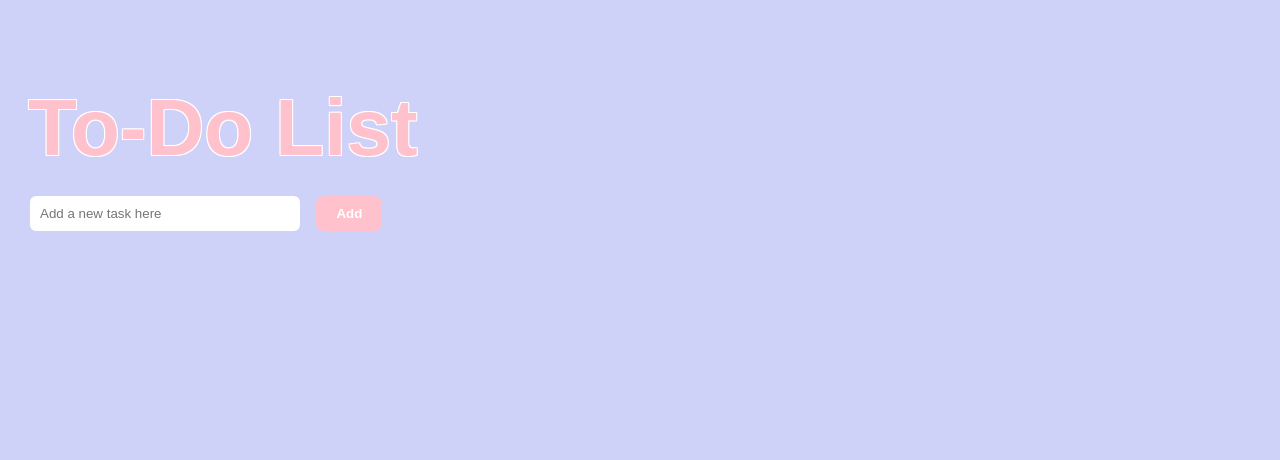
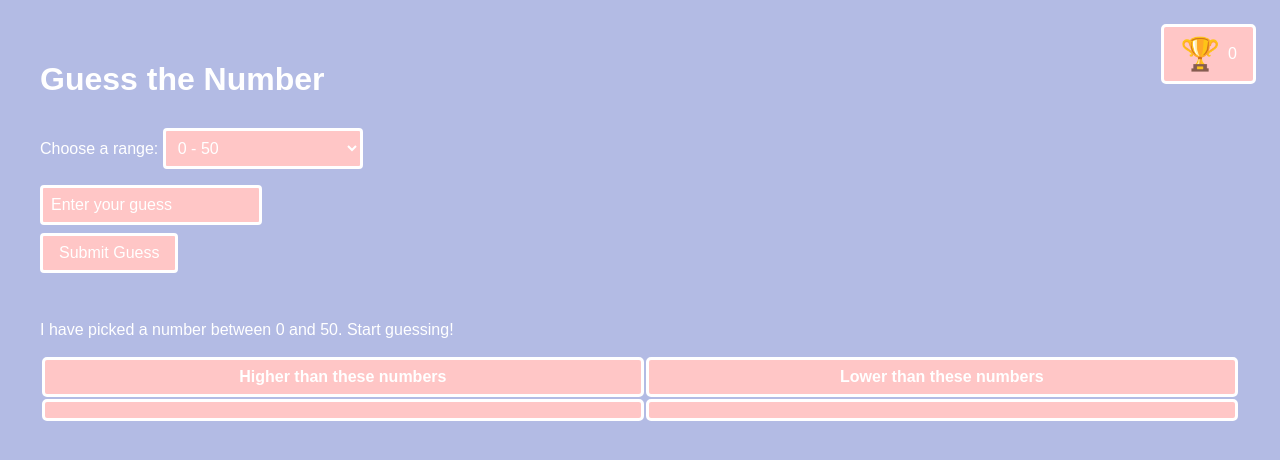
Before and after one commit to JSEK1113/to-do-list, a plain HTML site: page index.html in a window 1280 px wide. Drawn offline with Linux system fonts and the light colour scheme.

Commit message:
Add files via upload

```diff
--- a/index.html
+++ b/index.html
@@ -1,148 +1,196 @@
 <!DOCTYPE html>
-<html>
+<html lang="en">
 <head>
-    <title>To-Do List</title>
+  <meta charset="UTF-8">
+  <title>Guess the Number Game</title>
   <style>
     body {
-            background-color: #ced1f8; /* pastel blue */
-            color: #333;
-            font-family: 'Arial', sans-serif;
-            padding: 20px;
+      font-family: sans-serif;
+      background-color: #B3BBE4;
+      color: white;
+      padding: 2rem;
+      position: relative;
     }
-
     h1 {
-            color: #ffc1cc; /* soft purple title */
-            font-size: 5em;
-            margin-bottom: 20px;
-            text-shadow:
-        -1px -1px 0 #ffffff,
-         1px -1px 0 #ffffff,
-        -1px  1px 0 #ffffff,
-         1px  1px 0 #ffffff;
+      color: white;
     }
-
-        input[type="text"] {
-            padding: 10px;
-            width: 250px;
-            border: 2px solid #ced1F8;
-            border-radius: 8px;
-            outline: none;
-            background-color: #ffffff;
+    input, select {
+      padding: 0.5rem;
+      margin: 0.5rem 0;
+      width: 200px;
+      font-size: 1rem;
+      border-radius: 4px;
+      border: 3px solid white;
+      background-color: #FFC6C6;
+      color: white;
+    }
+    input::placeholder {
+      color: white;
+    }
+    input[type=number]::-webkit-inner-spin-button,
+    input[type=number]::-webkit-outer-spin-button {
+      -webkit-appearance: none;
+      margin: 0;
+    }
+    input[type=number] {
+     --moz-appearance: none;
     }
 
     button {
-            background-color: #ffc1cc; /* pastel pink */
-            color: #ffffff;
-            border: none;
-            border-radius: 8px;
-            padding: 10px 20px;
-            margin-left: 10px;
+      padding: 0.5rem 1rem;
+      font-size: 1rem;
+      background-color: #FFC6C6;
+      color: white;
       cursor: pointer;
-            font-weight: bold;
-            transition: background-color 0.3s;
+      border-radius: 4px;
+      border: 3px solid white;
     }
-
-        button:hover {
-            background-color: #ffd6e0;
+    #message {
+      margin-top: 3rem;
     }
-
-        ul {
-            list-style: none;
-            padding-left: 0;
-            margin-top: 20px;
-        }
-
-        li {
-            margin-top: 15px;
+    #trophy-counter {
+      position: absolute;
+      top: 1rem;
+      right: 1rem;
+      background-color: #FFC6C6;
+      padding: 0.5rem 1rem;
+      border-radius: 5px;
       display: flex;
       align-items: center;
-            gap: 10px;
-            background-color: #ffffff;
-            padding: 10px;
-            border-radius: 8px;
-            box-shadow: 0 2px 5px rgba(0, 0, 0, 0.05);
+      gap: 0.5rem;
+      font-size: 1rem;
+      color: white;
+      border: 3px solid white;
     }
-
-        li span {
-            flex-grow: 1;
+    .trophy {
+      font-size: 2rem;
     }
-
-        .completed {
-            text-decoration: line-through;
-            color: #a1a1a1;
+    table {
+      margin-top: 1rem;
+      width: 100%;
+      color: white;
+      border: white;
+    }
+    th, td {
+      border: 3px solid white;
+      padding: 0.5rem;
+      text-align: center;
+      background-color:#FFC6C6 ;
+      border-radius: 5px;
     }
   </style>
 </head>
 <body>
+  <div id="trophy-counter">
+    <span class="trophy" id="trophy-icon">🏆</span>
+    <span id="trophy-count">0</span>
+  </div>
 
-    <h1>To-Do List</h1>
+  <h1>Guess the Number</h1>
+  <label for="range-select">Choose a range:</label>
+  <select id="range-select">
+    <option value="50">0 - 50</option>
+    <option value="100">0 - 100</option>
+  </select>
+  <br>
+  <input type="number" id="guess-input" placeholder="Enter your guess" />
+  <br>
+  <button onclick="submitGuess()">Submit Guess</button>
+  <div id="message"></div>
 
-    <input type="text" id="task-input" placeholder="Add a new task here">
-    <button onclick="addTask()">Add</button>
+  <table id="guess-table">
+    <thead>
+      <tr>
+        <th>Higher than these numbers</th>
+        <th>Lower than these numbers</th>
+      </tr>
+    </thead>
+    <tbody>
+      <tr>
+        <td id="lower-guesses"></td>
+        <td id="higher-guesses"></td>
+      </tr>
+    </tbody>
+  </table>
 
-    <ul id="todo-list"></ul>
+  <audio id="trophy-sound" src="https://cdn.pixabay.com/download/audio/2022/10/03/audio_458b46c4c4.mp3?filename=game-win-sound-143022.mp3" preload="auto"></audio>
 
   <script>
-        let toDoList = JSON.parse(localStorage.getItem("tasks")) || [];
+    let numberToGuess = null;
+    let guessCount = 0;
+    let trophyCount = 0;
+    const higherGuesses = [];
+    const lowerGuesses = [];
 
-        function saveTasks() {
-            localStorage.setItem("tasks", JSON.stringify(toDoList));
+    function loadTrophyCount() {
+  localStorage.removeItem('trophyCount'); // Clear any saved trophy count
+  trophyCount = 0;
+  document.getElementById('trophy-count').textContent = trophyCount;
 }
-
-        function addTask() {
-            const input = document.getElementById("task-input");
-            const taskText = input.value.trim();
-            if (taskText !== "") {
-                toDoList.push({ text: taskText, completed: false });
-                input.value = "";
-                saveTasks();
-                updateList();
+    function loadTrophyCount() {
+      const stored = localStorage.getItem('trophyCount');
+      if (stored) {
+        trophyCount = parseInt(stored);
+        document.getElementById('trophy-count').textContent = trophyCount;
       }
     }
 
-        function toggleComplete(index) {
-            toDoList[index].completed = !toDoList[index].completed;
-            saveTasks();
-            updateList();
+    function updateGuessTable() {
+      document.getElementById("higher-guesses").textContent = higherGuesses.join(", ");
+      document.getElementById("lower-guesses").textContent = lowerGuesses.join(", ");
     }
 
-        function removeTask(index) {
-            toDoList.splice(index, 1);
-            saveTasks();
-            updateList();
+    function initializeGame() {
+      const range = document.getElementById('range-select').value;
+      numberToGuess = Math.floor(Math.random() * (parseInt(range)));
+      console.log(numberToGuess);
+      document.getElementById('message').textContent = `I have picked a number between 0 and ${range}. Start guessing!`;
+      guessCount = 0;
+      higherGuesses.length = 0;
+      lowerGuesses.length = 0;
+      updateGuessTable();
     }
 
-        function updateList() {
-            const list = document.getElementById("todo-list");
-            list.innerHTML = "";
+    function submitGuess() {
+      const userGuess = parseInt(document.getElementById('guess-input').value);
+      const messageDiv = document.getElementById('message');
 
-            toDoList.forEach((task, index) => {
-                const listItem = document.createElement("li");
-
-                const checkbox = document.createElement("input");
-                checkbox.type = "checkbox";
-                checkbox.checked = task.completed;
-                checkbox.onclick = () => toggleComplete(index);
-
-                const span = document.createElement("span");
-                span.textContent = task.text;
-                if (task.completed) {
-                    span.className = "completed";
+      if (isNaN(userGuess)) {
+        messageDiv.textContent = "Please enter a valid number.";
+        return;
       }
 
-                const removeBtn = document.createElement("button");
-                removeBtn.textContent = "Remove";
-                removeBtn.onclick = () => removeTask(index);
+      guessCount++;
 
-                listItem.appendChild(checkbox);
-                listItem.appendChild(span);
-                listItem.appendChild(removeBtn);
-                list.appendChild(listItem);
-            });
+      if (userGuess > numberToGuess) {
+        messageDiv.textContent = "Too high, go lower.";
+        higherGuesses.push(userGuess);
+      } else if (userGuess < numberToGuess) {
+        messageDiv.textContent = "Too low, go higher.";
+        lowerGuesses.push(userGuess);
+      } else {
+        messageDiv.textContent = `Good job, you guessed correctly in ${guessCount} turn(s)!`;
+        if (guessCount <= 7) {
+          trophyCount++;
+          document.getElementById('trophy-count').textContent = trophyCount;
+          saveTrophyCount();
+
+          const sound = document.getElementById('trophy-sound');
+          sound.currentTime = 0;
+          sound.play();
+        }
+        initializeGame();
+        return;
+      }
+      updateGuessTable();
     }
 
-        updateList();
+    window.onload = function() {
+      loadTrophyCount();
+      initializeGame();
+    };
+
+    document.getElementById('range-select').addEventListener('change', initializeGame);
   </script>
-
 </body>
 </html>
```
Lines whose indentation alone changed are shown as unchanged.
